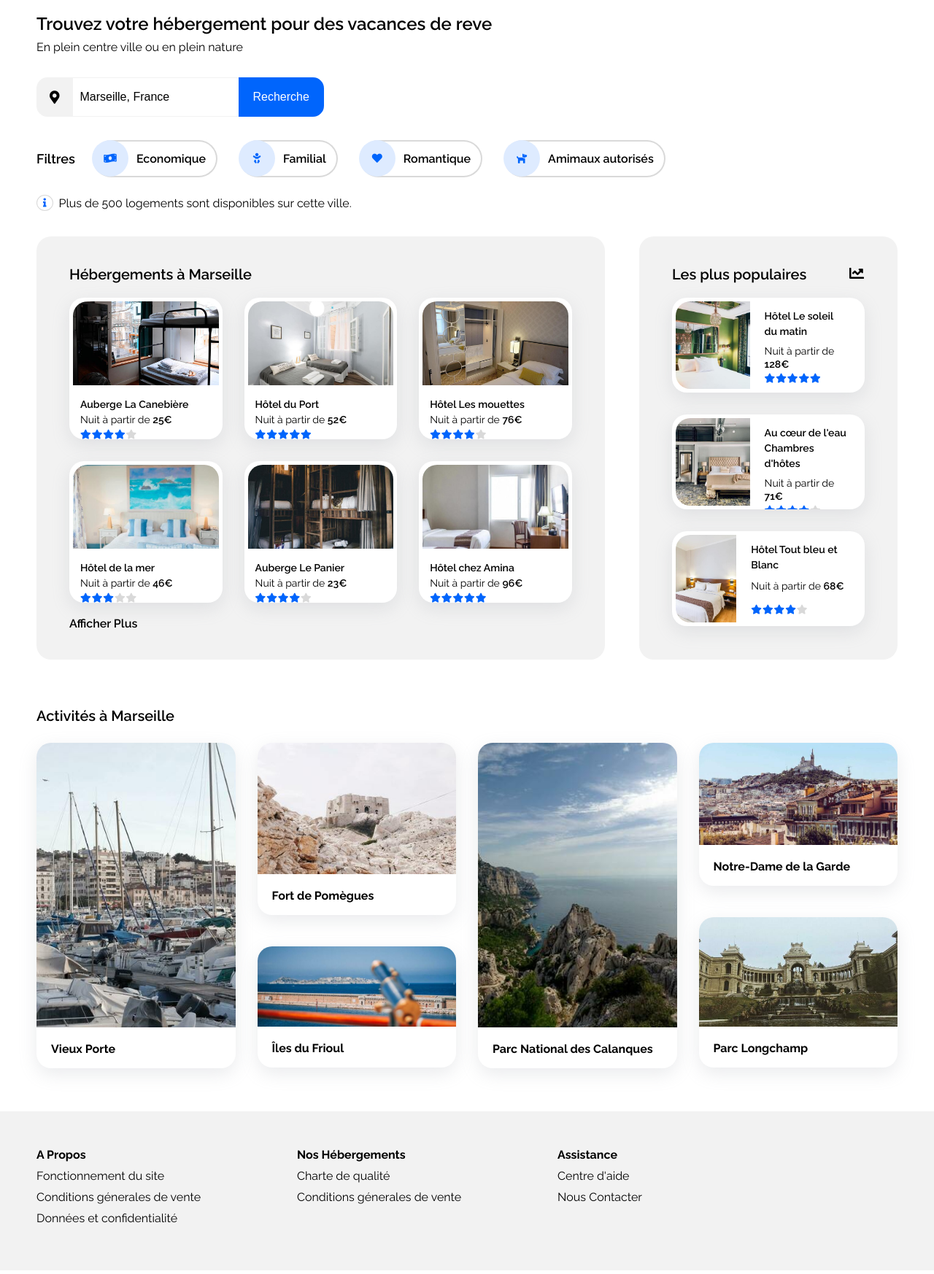
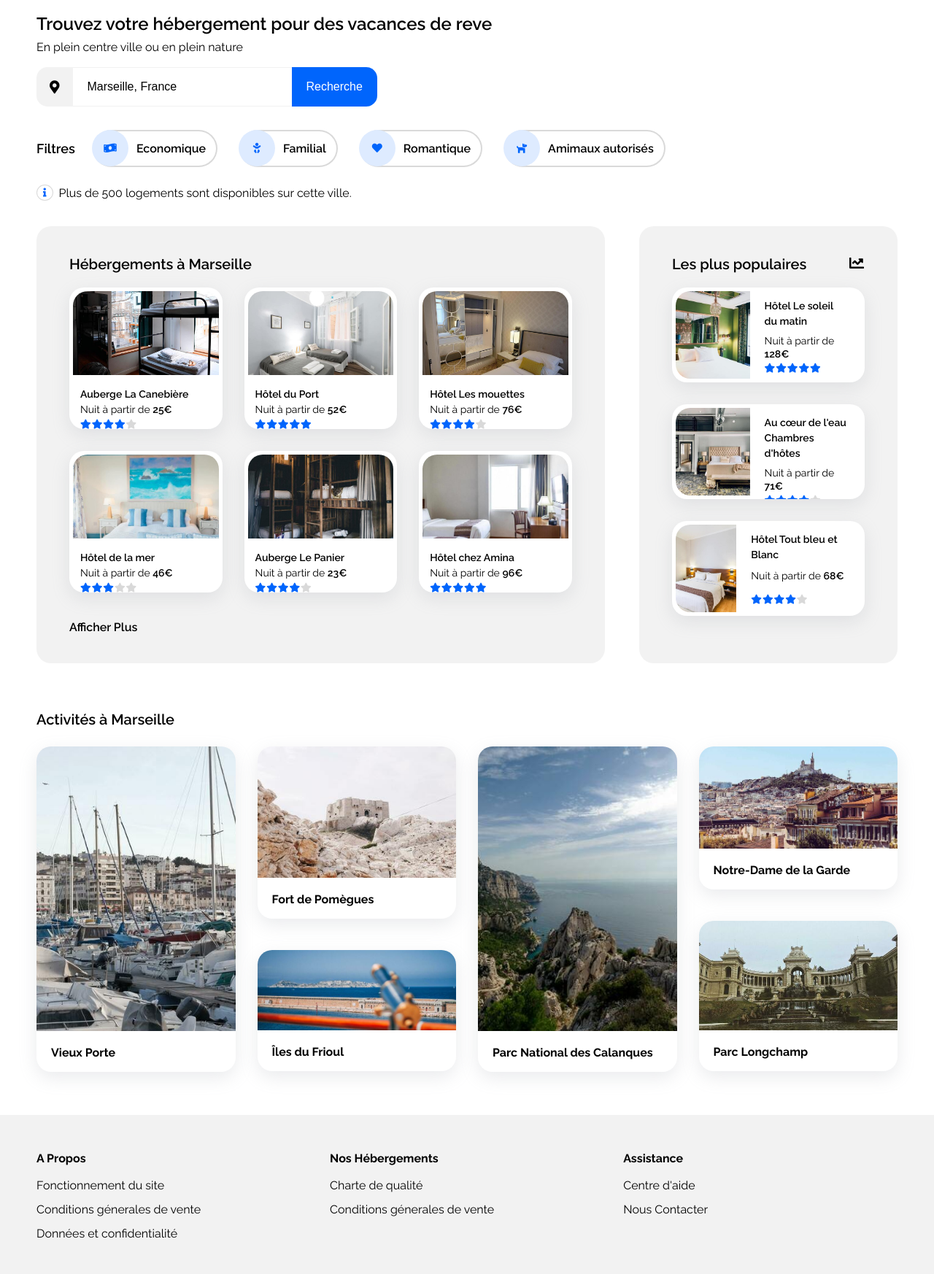
Before and after one commit to aslancaglar/aslancaglar.github.io, a plain HTML site: page index.html in a window 1280 px wide. Shown: the part 98-1844 px from the top of the page at 73% size. Drawn offline with Linux system fonts and the light colour scheme.

Commit message:
Responsive styles mobile

```diff
--- a/index.html
+++ b/index.html
@@ -14,8 +14,8 @@
         <a href="#"><img class="logo" src="/images/logo/Booki.png" alt=""></a>
         <nav>
             <ul>
-                <li><a id="nav_first_link" href="#hebergements">Hebergements</a></li>
-                <li><a href="#activites">Activites</a></li>
+                <li><a id="nav_first_link" href="#hebergements">Hébergements</a></li>
+                <li><a href="#activites">Activités</a></li>
             </ul>
         </nav>
     </header>
@@ -58,7 +58,6 @@
                 <li><a class="hebergements" href="#"><img src="/images/hebergements/4_small/nicate-lee-kT-ZyaiwBe0-unsplash.jpg" alt="Auberge le Panier"><div class="hebergement_info"><h4>Auberge Le Panier</h4><p>Nuit à partir de <span>23€</span></p><div class="rating"><i class="fas fa-star"></i><i class="fas fa-star"></i><i class="fas fa-star"></i><i class="fas fa-star"></i><i class="fas fa-star stargray"></i></div></div></a></li>
                 <li><a class="hebergements" href="#"><img src="/images/hebergements/4_small/febrian-zakaria-M6S1WvfW68A-unsplash.jpg" alt="Hôtel chez Amina"><div class="hebergement_info"><h4>Hôtel chez Amina</h4><p>Nuit à partir de <span>96€</span></p><div class="rating"><i class="fas fa-star"></i><i class="fas fa-star"></i><i class="fas fa-star"></i><i class="fas fa-star"></i><i class="fas fa-star"></i></div></div></a></li>
             </ul>
-            <br>
             <a class="aplus_link" href="#">Afficher Plus</a>
         </div>
 
--- a/style.css
+++ b/style.css
@@ -15,13 +15,6 @@
     max-width: 1440px;
     margin: 0 auto;
     padding: 0 50px;
-}
-
-.footer_container{
-    padding-top: 50px;
-    padding-right: 400px;
-    display: flex;
-    justify-content: space-between;
 }
 
 body{
@@ -109,7 +102,7 @@ h1{
 
 .search{
     display: flex;
-    margin: 32px 0 32px 0;
+    margin: 18px 0 32px 0;
     width: 100%;
 }
 
@@ -122,10 +115,11 @@ h1{
 }
 
 input[type="search"]{
+    width: 300px;
     border: 1px solid #f2f2f2;
     border-left: none;
     border-right: none;
-    padding: 10px;
+    padding: 10px 20px;
     box-shadow: none;
     caret-color: #0065fc;
     font-size: 16px;
@@ -302,8 +296,10 @@ input[type="search"]:focus{
  }
 
  .aplus_link{
+     display: block;
      color: black;
      font-weight: 600;
+     margin-top: 38px;
  }
 
  .hebergements img{
@@ -469,15 +465,22 @@ footer{
     background-color: #f2f2f2;
 }
 
+.footer_container{
+    padding-top: 50px;
+    display: flex;
+    justify-content: flex-start;
+    column-gap: 15%;
+}
+
 .footer_container h4{
-    margin-bottom: 10px;
+    margin-bottom: 18px;
 }
 
 .footer_container ul li a{
     color: black;
 }
 .footer_container ul li{
-    margin-bottom: 10px;
+    margin-bottom: 14px;
 }
 
 @media only screen and (max-width :768px) {
@@ -571,10 +574,6 @@ footer{
         -webkit-font-smoothing: antialiased;
       }
 
-    .searchbtn::after{
-
-    }
-
 
     .filters{
         flex-direction: column;
@@ -620,6 +619,7 @@ footer{
 
    .footer_container{
        flex-direction: column;
+       row-gap: 24px;
    }
 
    footer{
```
